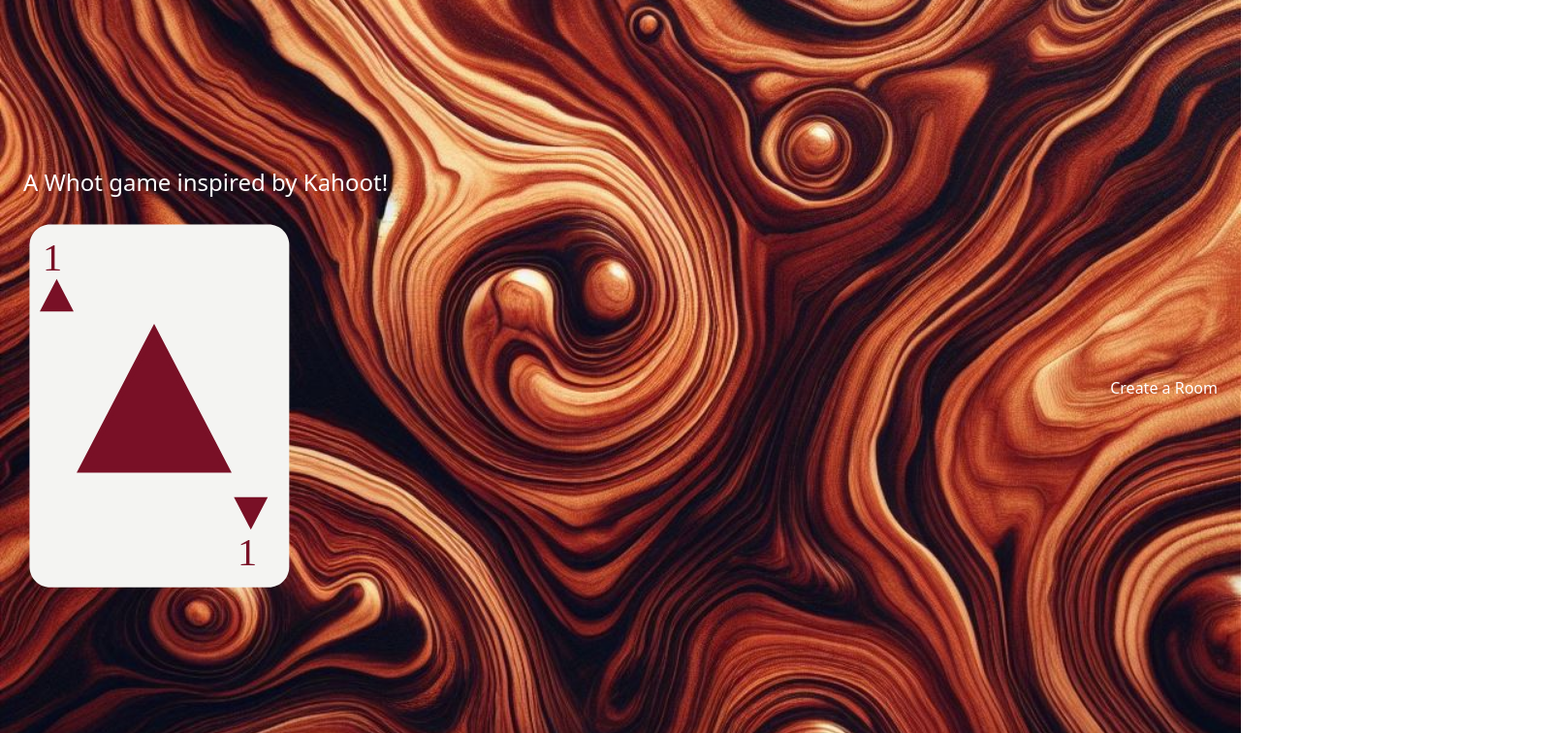
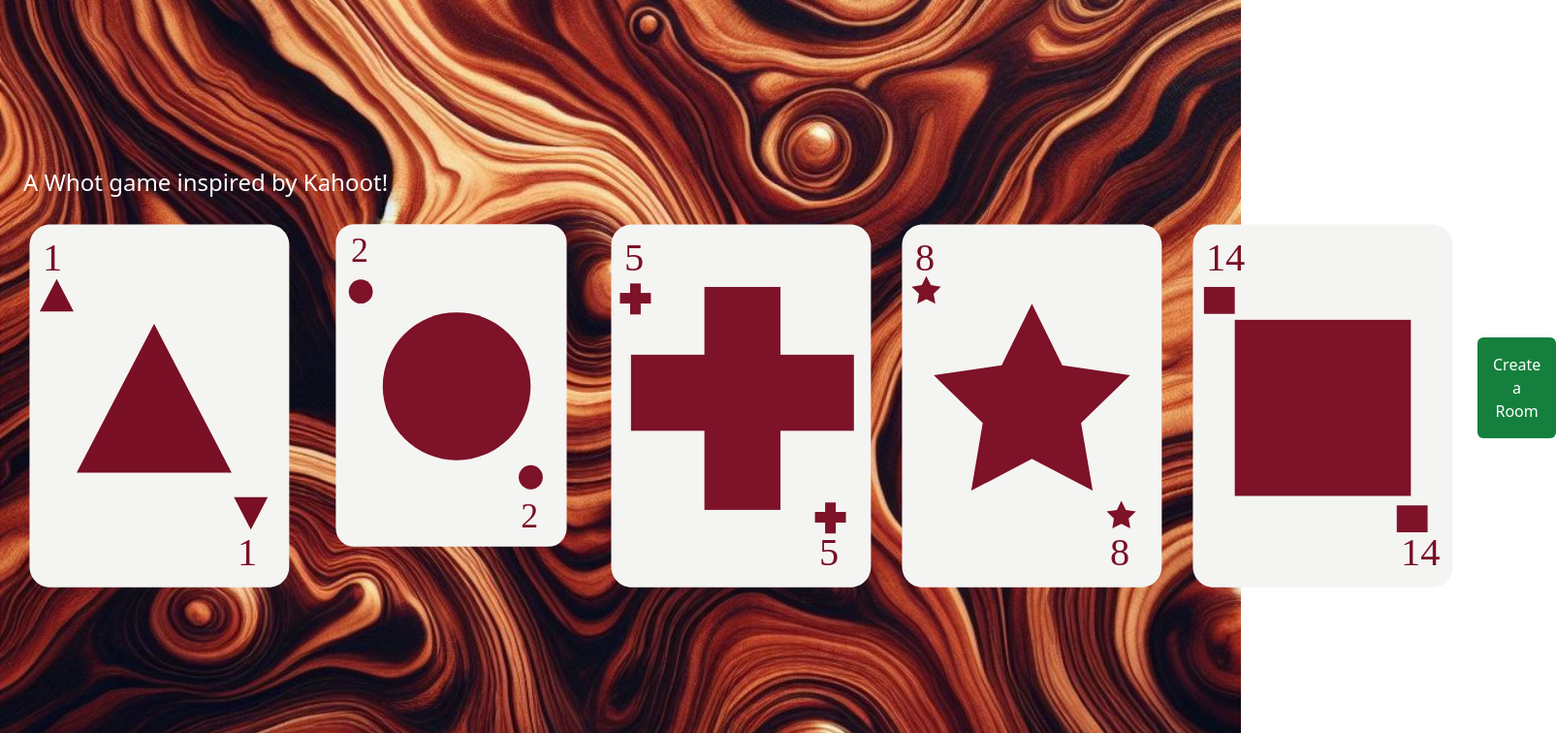
Before and after one commit to OlaleyeFisayo/whot-, a React (Vite) app in the folder client/: page / in a window 1280 px wide. Shown: the top 756 px of the page at 97% size, 1605 px wide, since content can reach past the window. Built offline with nearby package versions, Linux system fonts and the light colour scheme.

Commit message:
More Changes

```diff
--- a/client/src/components/button/index.tsx
+++ b/client/src/components/button/index.tsx
@@ -1,5 +1,5 @@
 import { ButtonProps } from "./types";
 
-export default function Button({ children }: ButtonProps) {
-  return <button>{children}</button>;
+export default function Button({ children, className }: ButtonProps) {
+  return <button className={className}>{children}</button>;
 }
--- a/client/src/components/button/types.ts
+++ b/client/src/components/button/types.ts
@@ -2,4 +2,5 @@ import { ReactNode } from "react";
 
 export interface ButtonProps {
   children: ReactNode;
+  className: string
 }
--- a/client/src/pages/desktopIndex/index.tsx
+++ b/client/src/pages/desktopIndex/index.tsx
@@ -6,13 +6,18 @@ export default function DesktopIndex() {
     <section className="w-full min-h-[100dvh] flex items-center p-6 justify-between">
       <div>
         <h1 className="text-2xl mb-6">A Whot game inspired by Kahoot!</h1>
-        <Card
-          shape="Triangle"
-          value={1}
-        />
+        <div className="flex">
+          <Card shape="Triangle" value={1} />
+          <Card shape="Circle" value={2} />
+          <Card shape="Cross" value={5} />
+          <Card shape="Star" value={8} />
+          <Card shape="Square" value={14} />
+        </div>
       </div>
       <div>
-        <Button>Create a Room</Button>
+        <Button className="bg-green-700 p-4 rounded-md hover:bg-green-800 transition-all ease-in-out">
+          Create a Room
+        </Button>
       </div>
     </section>
   );
```
